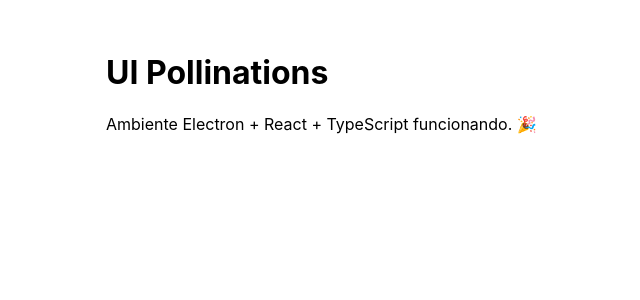
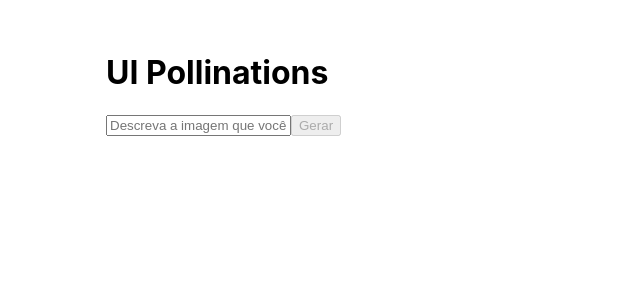
Before and after one commit to jamelsalah/UI-Pollinations, a React (Vite) app: page / in a window 1280 px wide. Shown: the top 300 px of the page, without its empty margins (230-870 px from the left). Built offline with nearby package versions, Linux system fonts and the light colour scheme.

Commit message:
feat: adiciona campo de prompt e botão gerar exibindo a imagem

```diff
--- a/src/App.tsx
+++ b/src/App.tsx
@@ -1,10 +1,11 @@
 import React from 'react';
+import { PromptPanel } from './components/PromptPanel';
 
 export function App(): React.JSX.Element {
   return (
     <main>
       <h1>UI Pollinations</h1>
-      <p>Ambiente Electron + React + TypeScript funcionando. 🎉</p>
+      <PromptPanel />
     </main>
   );
 }
--- /dev/null
+++ b/src/components/PromptPanel.tsx
@@ -0,0 +1,43 @@
+import React, { useState } from 'react';
+
+const POLLINATIONS_BASE = 'https://image.pollinations.ai/prompt/';
+
+export function PromptPanel(): React.JSX.Element {
+  const [prompt, setPrompt] = useState('');
+  const [imageUrl, setImageUrl] = useState<string | null>(null);
+
+  function handleGenerate() {
+    const trimmed = prompt.trim();
+    if (!trimmed) return;
+    // Monta a URL pública do Pollinations a partir do prompt.
+    const url = `${POLLINATIONS_BASE}${encodeURIComponent(trimmed)}`;
+    setImageUrl(url);
+  }
+
+  function handleKeyDown(e: React.KeyboardEvent<HTMLInputElement>) {
+    if (e.key === 'Enter') handleGenerate();
+  }
+
+  return (
+    <section>
+      <div>
+        <input
+          type="text"
+          value={prompt}
+          onChange={(e) => setPrompt(e.target.value)}
+          onKeyDown={handleKeyDown}
+          placeholder="Descreva a imagem que você quer gerar…"
+        />
+        <button onClick={handleGenerate} disabled={!prompt.trim()}>
+          Gerar
+        </button>
+      </div>
+
+      {imageUrl && (
+        <div>
+          <img src={imageUrl} alt={prompt} />
+        </div>
+      )}
+    </section>
+  );
+}
```
